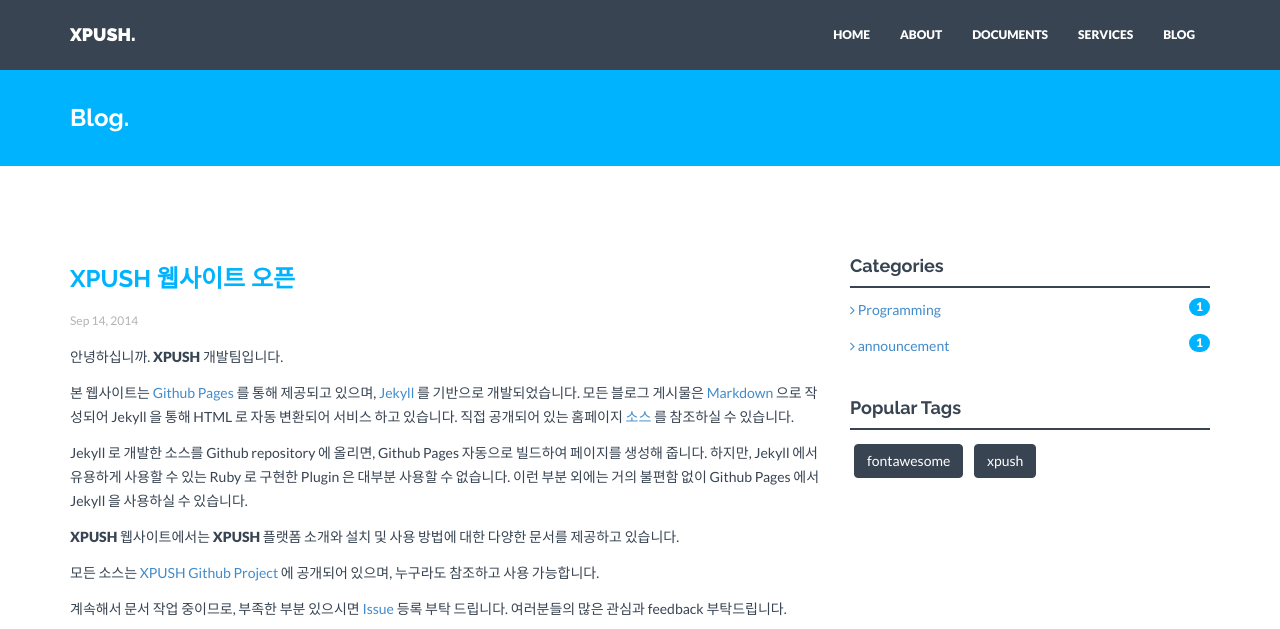
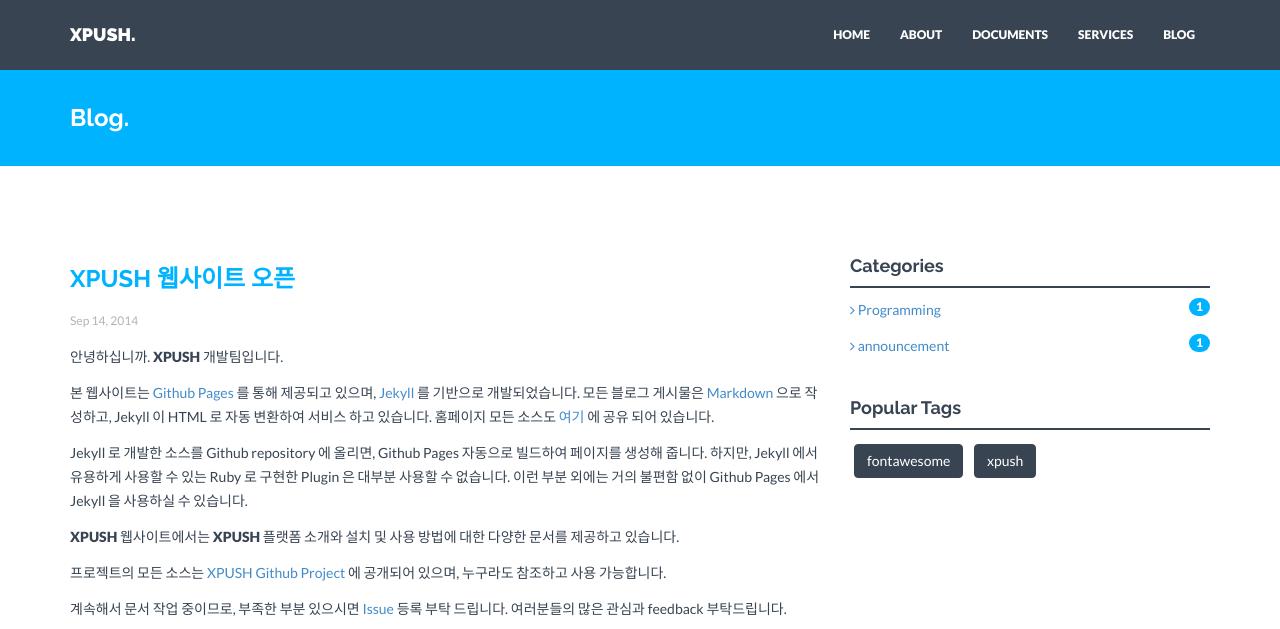
Before and after one commit to xpush/xpush.github.io, a Jekyll site: the page built from _posts/2014-09-06-notice-for-renewal.markdown, in a window 1280 px wide and 900 px high, cut to the strip 0-629 px from the top of the window. Built offline with Jekyll 4.4.1, drawn with Linux system fonts in a browser that asks for light colours; nearby versions of some CDN libraries.

Commit message:
Update 2014-09-06-notice-for-renewal.markdown

```diff
--- a/_posts/2014-09-06-notice-for-renewal.markdown
+++ b/_posts/2014-09-06-notice-for-renewal.markdown
@@ -13,8 +13,8 @@
 안녕하십니까. **XPUSH** 개발팀입니다.
 
 본 웹사이트는 [Github Pages] 를 통해 제공되고 있으며, [Jekyll] 를 기반으로 개발되었습니다.
-모든 블로그 게시물은 [Markdown] 으로 작성되어 Jekyll 을 통해 HTML 로 자동 변환되어 서비스 하고 있습니다.
-직접 공개되어 있는 홈페이지 [소스](https://github.com/xpush/xpush.github.io) 를 참조하실 수 있습니다.
+모든 블로그 게시물은 [Markdown] 으로 작성하고, Jekyll 이 HTML 로 자동 변환하여 서비스 하고 있습니다.
+홈페이지 모든 소스도 [여기](https://github.com/xpush/xpush.github.io) 에 공유 되어 있습니다.
 
 Jekyll 로 개발한 소스를 Github repository 에 올리면, Github Pages 자동으로 빌드하여 페이지를 생성해 줍니다.
 하지만, Jekyll 에서 유용하게 사용할 수 있는 Ruby 로 구현한 Plugin 은 대부분 사용할 수 없습니다.
@@ -22,9 +22,7 @@
 
 **XPUSH** 웹사이트에서는 **XPUSH** 플랫폼 소개와 설치 및 사용 방법에 대한 다양한 문서를 제공하고 있습니다.
 
-모든 소스는 [XPUSH Github Project] 에 공개되어 있으며, 누구라도 참조하고 사용 가능합니다.
-
-
+프로젝트의 모든 소스는 [XPUSH Github Project] 에 공개되어 있으며, 누구라도 참조하고 사용 가능합니다.
 
 계속해서 문서 작업 중이므로, 부족한 부분 있으시면 [Issue] 등록 부탁 드립니다.
 여러분들의 많은 관심과 feedback 부탁드립니다.
```
